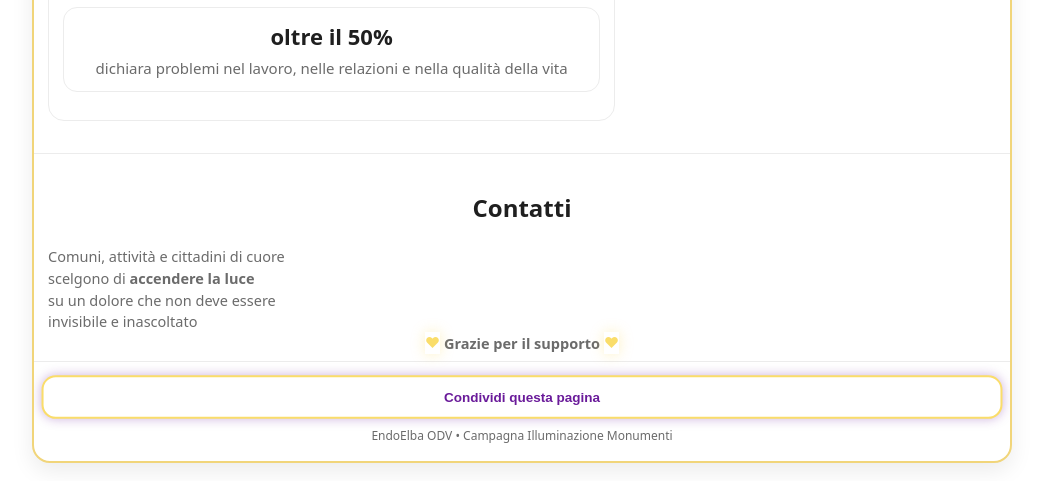
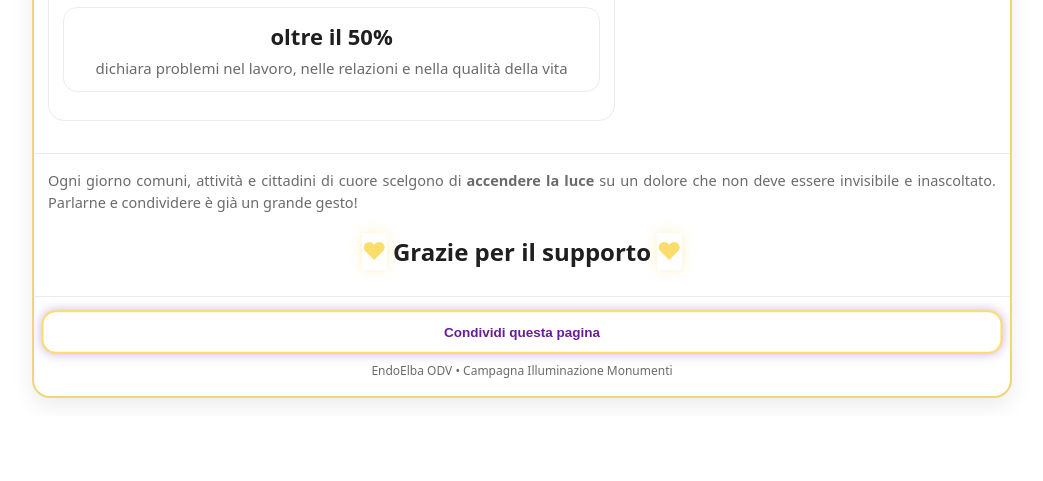
Before and after one commit to elbaexpert/endoelba, a plain HTML site: page illuminazione/index.html in a window 1280 px wide. Shown: the part 1177-1658 px from the top of the page, without its empty margins (118-1161 px from the left). After the commit the page ends 1593 px from the top, so only its background shows below. Drawn offline with Linux system fonts and the light colour scheme.

Commit message:
Update index.html

```diff
--- a/illuminazione/index.html
+++ b/illuminazione/index.html
@@ -175,12 +175,9 @@
 
 
                <section class="thanks" id="thanks" style="margin-top:14px;">
-            <h2>Contatti</h2>
-            <p class="muted justify">Comuni, attività e cittadini di cuore<br>
-    scelgono di <strong>accendere la luce</strong><br>
-    su un dolore che non deve essere<br>
-    invisibile e inascoltato</p>
-<p class="thanksBig"><span class="heartPulse">♥</span> <strong>Grazie per il supporto</strong> <span class="heartPulse">♥</span></p>
+            <p class="muted justify">Ogni giorno comuni, attività e cittadini di cuore scelgono di <strong>accendere la luce</strong> su un dolore che non deve essere invisibile e inascoltato. Parlarne e condividere è già un grande gesto!</p>
+
+                 <h2><span class="heartPulse">♥</span> <strong>Grazie per il supporto</strong> <span class="heartPulse">♥</span></h2>
           </section>
 
 
```
